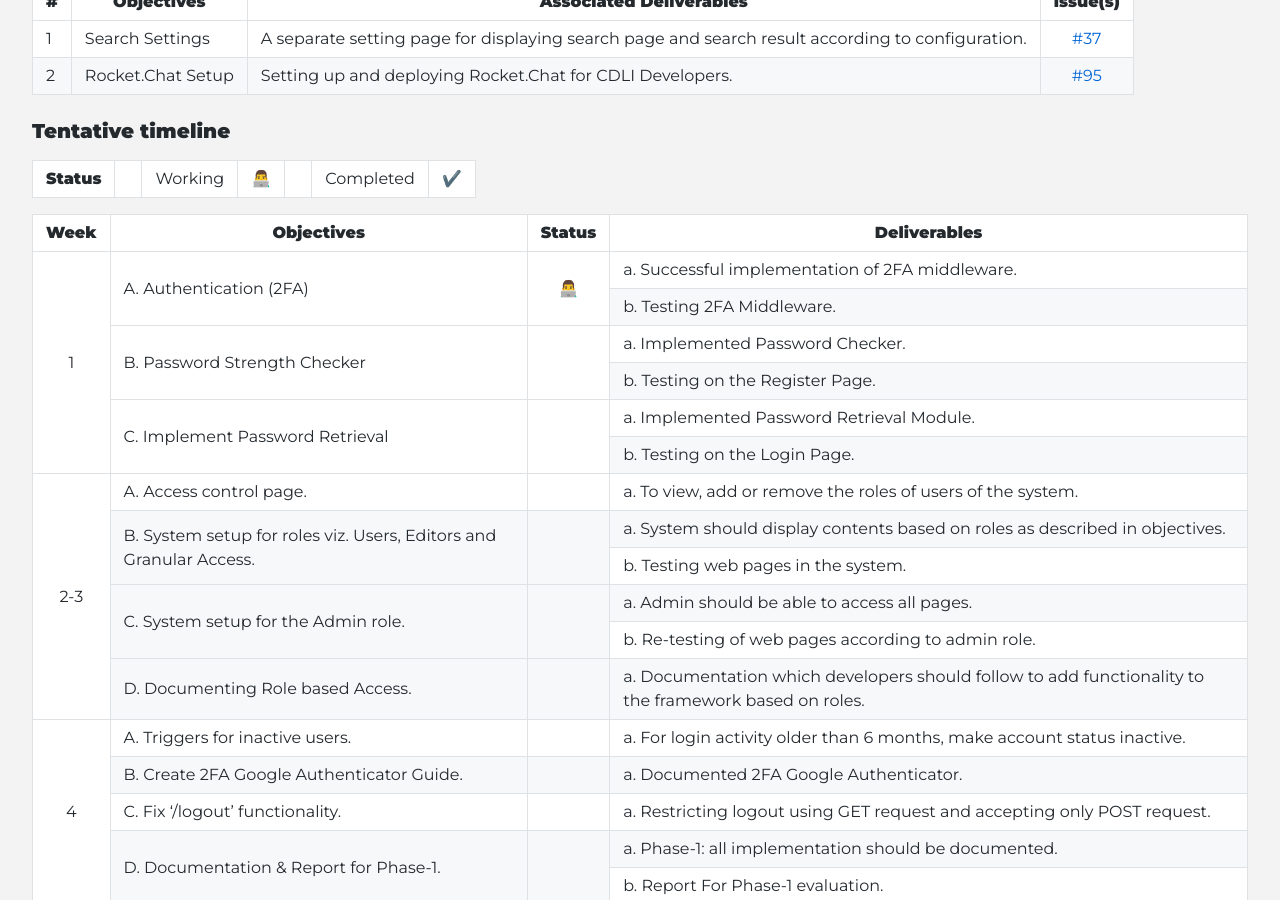
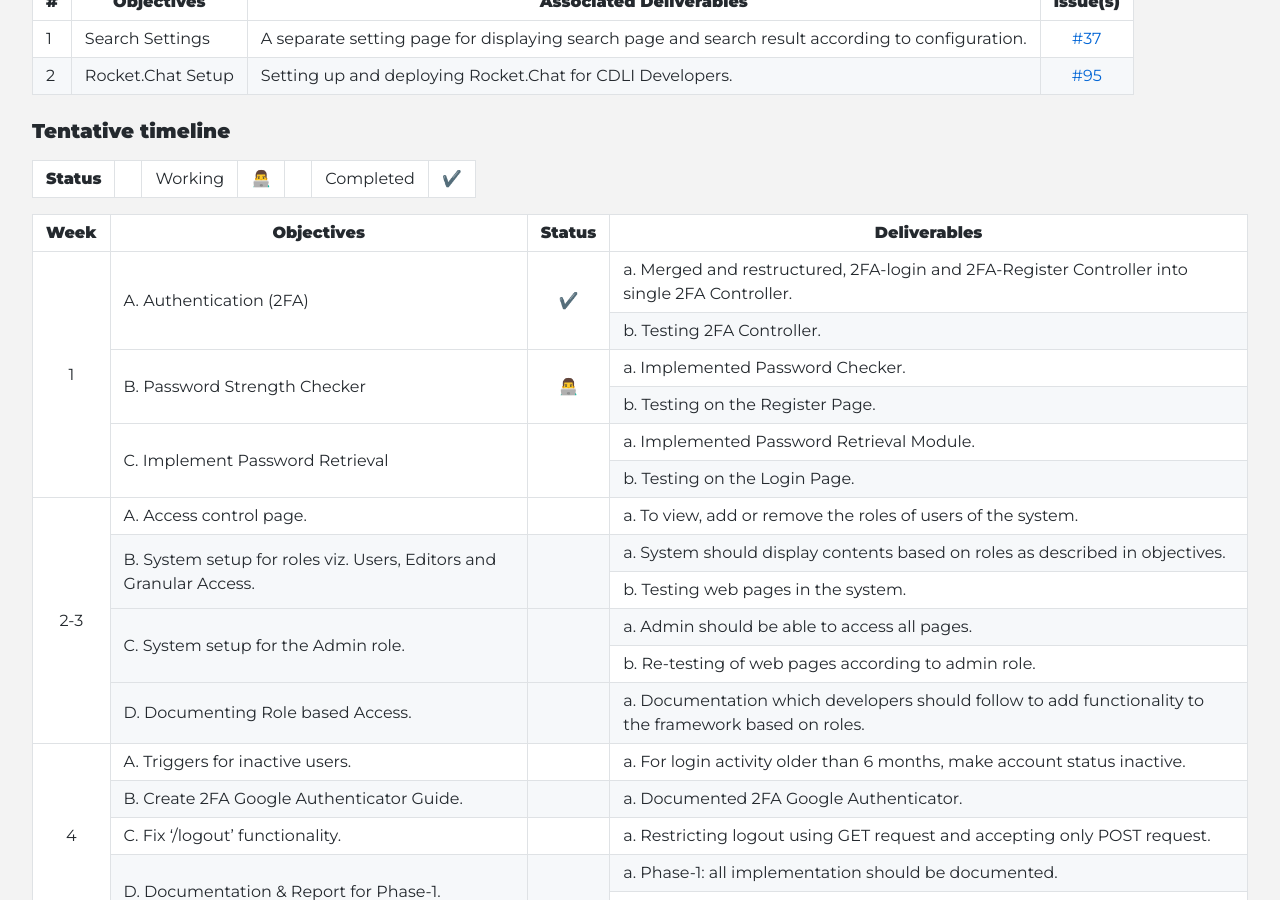
Before and after one commit to cdli-gh/blog, a Jekyll site: the page built from _blog/gsoc20/search/index.md, in a window 1280 px wide and 900 px high, scrolled down 1405 px. Built offline with Jekyll 4.4.1, drawn with Linux system fonts in a browser that asks for light colours; emoji names are drawn with the system emoji font; Markdown is read by kramdown in place of the engine named in the settings.

Commit message:
Search : Week-1:Objective-A:Deliverables Updated.

```diff
--- a/_blog/gsoc20/search/index.md
+++ b/_blog/gsoc20/search/index.md
@@ -100,15 +100,15 @@ Objectives are separated in two categories: essential and additional, they are a
         <tr>
             <td rowspan=6 align="center"> 1 </td>
             <td rowspan=2> A. Authentication (2FA) </td>
-            <td rowspan=2 align="center"> :man_technologist: </td>
-            <td> a. Successful implementation of 2FA middleware. </td>
+            <td rowspan=2 align="center"> :heavy_check_mark: </td>
+            <td> a. Merged and restructured, 2FA-login and 2FA-Register Controller into single 2FA Controller. </td>
         </tr>
         <tr>
-            <td> b. Testing 2FA Middleware. </td>
+            <td> b. Testing 2FA Controller. </td>
         </tr>
         <tr>
             <td rowspan=2> B. Password Strength Checker </td>
-            <td rowspan=2 align="center"></td>
+            <td rowspan=2 align="center"> :man_technologist: </td>
             <td> a. Implemented Password Checker. </td>
         </tr>
         <tr>
```
